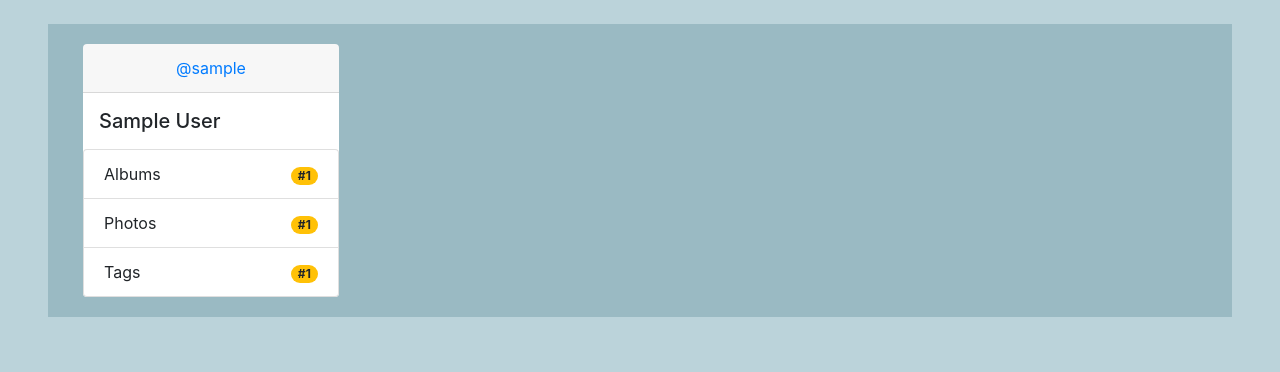
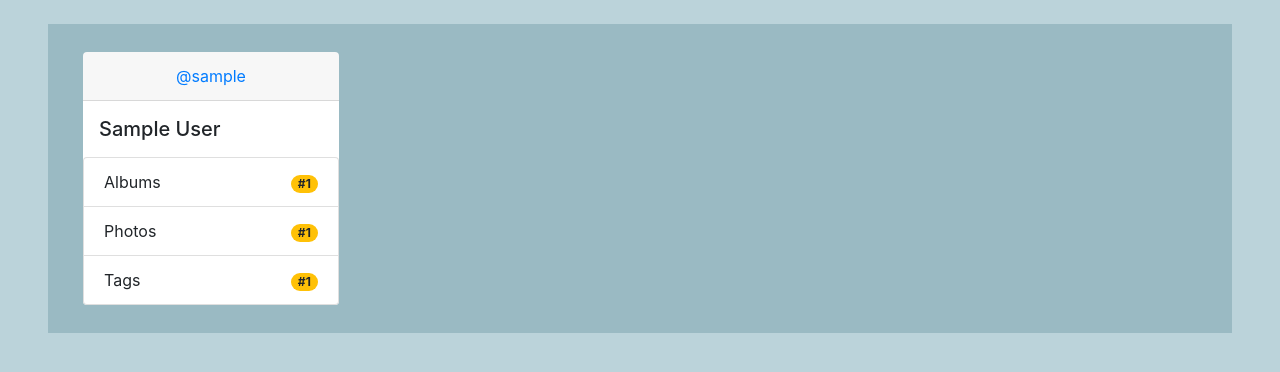
Before and after one commit to mihai-craciun/deepimage, a Django app: page /gallery/ in a window 1280 px wide. Shown: the part 181-553 px from the top of the page. Run offline with Django 3.2, Linux system fonts and the light colour scheme; the visitor is signed in with stand-in values (Sample User, id 1); data comes from the database, SQL or seed files in the repository; data that the repository does not hold is empty; some libraries are stand-ins or nearby versions.

Commit message:
fixed spacing between cards

```diff
--- a/webimage/templates/webimage/gallery/tags.html
+++ b/webimage/templates/webimage/gallery/tags.html
@@ -15,7 +15,7 @@
 {% block gallery %}
     {% if tags|length > 0 %}
         {% for tag in tags %}
-            <div class="col-sm-6 col-md-4 col-lg-3">
+            <div class="col-sm-6 col-md-4 col-lg-3 mt-2 mb-2">
                 <div class="card">
                     <div class="card-header text-center">
                         <a class="card-link badge badge-secondary" href="{% url 'webimage:gallery_tags_tag' tag.tag %}">
--- a/webimage/templates/webimage/gallery/user.html
+++ b/webimage/templates/webimage/gallery/user.html
@@ -75,7 +75,7 @@
 {% endblock %}
 {% block gallery %}
     {% for album in albums %}
-         <div class="col-sm-6 col-md-4 col-lg-3">
+         <div class="col-sm-6 col-md-4 col-lg-3 mt-2 mb-2">
                 <div class="card">
                     <div class="card-header text-center">
                         <a class="card-link" href="{% url 'webimage:gallery_user_album' profile.username album.album.id %}">
--- a/webimage/templates/webimage/gallery/users.html
+++ b/webimage/templates/webimage/gallery/users.html
@@ -15,7 +15,7 @@
 {% block gallery %}
     {% if users|length > 0 %}
         {% for u in users %}
-            <div class="col-sm-6 col-md-4 col-lg-3">
+            <div class="col-sm-6 col-md-4 col-lg-3 mt-2 mb-2">
                 <div class="card">
                     <div class="card-header text-center">
                         <a class="card-link" href="{% url 'webimage:gallery_user' u.user.username %}">
```
